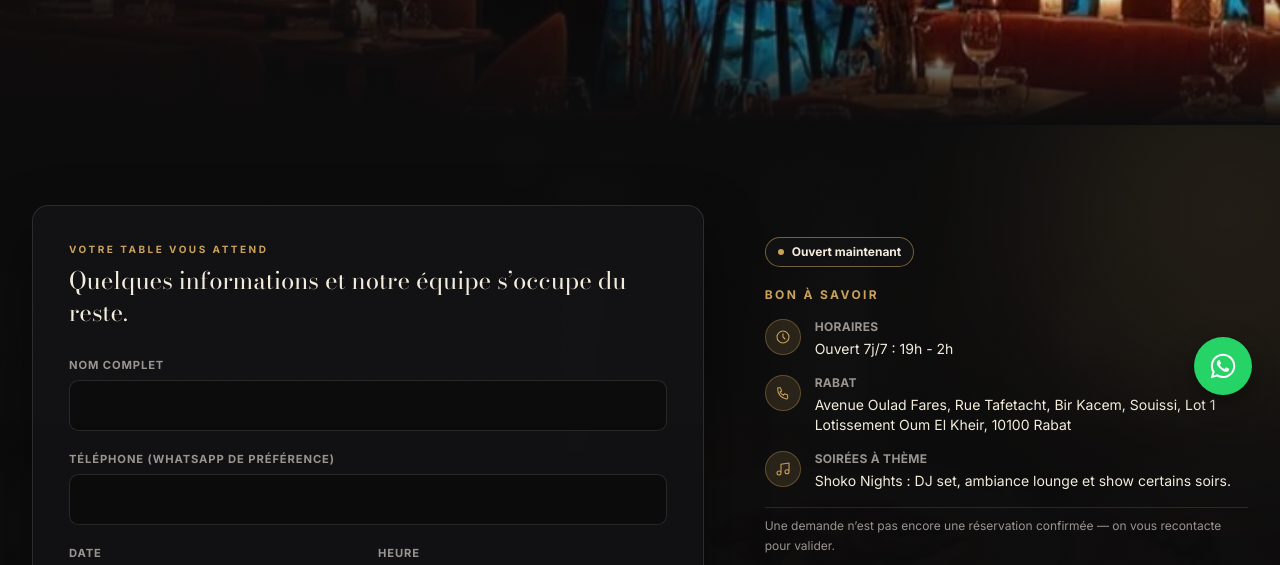
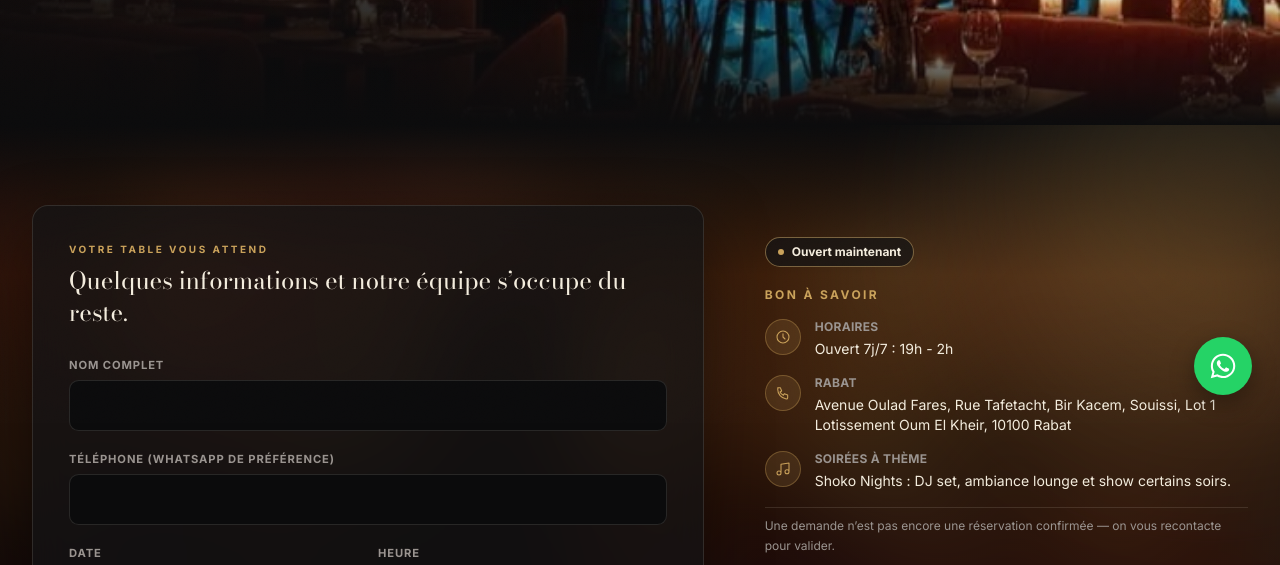
Before and after one commit to amarraduzzi/shoko-lounge, an Astro site: page /reservation in a window 1280 px wide. Shown: the part 377-942 px from the top of the page. Built offline with nearby package versions, Linux system fonts and the light colour scheme; Astro itself is replaced by a stand-in of ours.

Commit message:
Update ReservationContent.astro

```diff
--- a/src/content-pages/ReservationContent.astro
+++ b/src/content-pages/ReservationContent.astro
@@ -206,35 +206,52 @@ const { googleRating, googleReviewsUrl } = siteConfig.social;
     </div>
   </section>
 
-  <!-- Form + info — now full-bleed with a dimmed ambiance photo and a soft
+  <!-- Form + info — now full-bleed with a warm, blurred backdrop and a soft
        glow behind it (see the file-top comment), instead of sitting on
-       flat --color-background like before. mood-cocktail.webp is the same
-       real client photo already used on Home's ambiance grid — reused
-       here rather than a new asset, and dimmed enough (opacity + heavy
-       gradient) that it reads as texture/mood, not a competing subject
-       next to the form. -->
+       flat --color-background like before. Reuses reservation-hero.webp
+       (already proven warm/rich — reds, ambers, gold) rather than a new
+       asset, but blurred into pure color/light texture (not a second
+       crisp copy of the same shot) so it reads as warm ambient glow
+       behind the form, not a competing subject.
+
+       FIX: the first pass used a different photo (mood-cocktail.webp) at
+       20% opacity under a near-opaque dark gradient (0.88–0.94) — on the
+       real live page (see the screenshot this was flagged from) that
+       combination made the photo essentially invisible, so the section
+       still read as flat
+       black, same as before the redesign. This version uses the hero
+       photo itself (proven warm/rich — reds, ambers, gold) blurred and
+       darkened via CSS filter instead of relying on opacity + a heavy
+       overlay to do the dimming; blur alone keeps the color and light
+       genuinely visible as texture while still being soft enough not to
+       compete with the form. scale-110 hides the blur's own soft edges
+       from showing at the section's boundary. -->
   <section class="relative overflow-hidden">
     <img
-      src="/images/mood-cocktail.webp"
+      src="/images/reservation-hero.webp"
       alt=""
       aria-hidden="true"
-      class="absolute inset-0 w-full h-full object-cover opacity-20"
+      class="absolute inset-0 w-full h-full object-cover scale-110"
+      style="filter: blur(48px) brightness(0.6) saturate(1.35)"
       loading="lazy"
     />
     <div
       class="absolute inset-0"
-      style="background: linear-gradient(180deg, var(--color-background) 0%, rgba(11,11,12,0.88) 18%, rgba(11,11,12,0.94) 100%)"
+      style="background: linear-gradient(180deg, var(--color-background) 0%, rgba(11,11,12,0.2) 16%, rgba(11,11,12,0.4) 100%)"
     ></div>
-    <div class="section-glow" style="width: 380px; height: 380px; background: var(--color-accent); opacity: 0.12; right: -140px; top: -100px;"></div>
+    <div class="section-glow" style="width: 420px; height: 420px; background: var(--color-accent); opacity: 0.18; right: -140px; top: -120px;"></div>
 
     <div class="relative max-w-7xl mx-auto px-5 sm:px-8 py-14 sm:py-20 grid sm:grid-cols-[1.4fr_1fr] gap-10 sm:gap-14 items-start">
       <!-- The form card — now a frosted-glass panel (blurred, translucent
            surface) with a real drop shadow instead of a flat opaque box,
            so it visibly "floats" on the ambiance photo behind it. Same
-           shadow weight as Home's #bombay-video card. -->
+           shadow weight as Home's #bombay-video card. Surface opacity
+           dropped from 88% to 74% (was reading as near-solid before,
+           which hid the point of a glass card once the background photo
+           behind it actually became visible). -->
       <div
         class="rsv-card rounded-2xl p-6 sm:p-9 max-w-2xl"
-        style="background-color: color-mix(in srgb, var(--color-surface) 88%, transparent); border: 1px solid var(--color-border); backdrop-filter: blur(14px); box-shadow: 0 24px 60px rgba(0,0,0,0.45)"
+        style="background-color: color-mix(in srgb, var(--color-surface) 74%, transparent); border: 1px solid var(--color-border); backdrop-filter: blur(18px); box-shadow: 0 24px 60px rgba(0,0,0,0.5)"
         data-reveal
       >
         <span class="block text-[10px] font-bold uppercase tracking-[0.25em] mb-2" style="color: var(--color-accent)">
@@ -243,6 +260,7 @@ const { googleRating, googleReviewsUrl } = siteConfig.social;
         <p class="font-display text-xl sm:text-2xl mb-7" style="color: var(--color-text-primary)">
           {t(copy.formLead, lang)}
         </p>
+
 
         <form id="reservation-form" novalidate>
           <div class="grid sm:grid-cols-2 gap-5">
```
